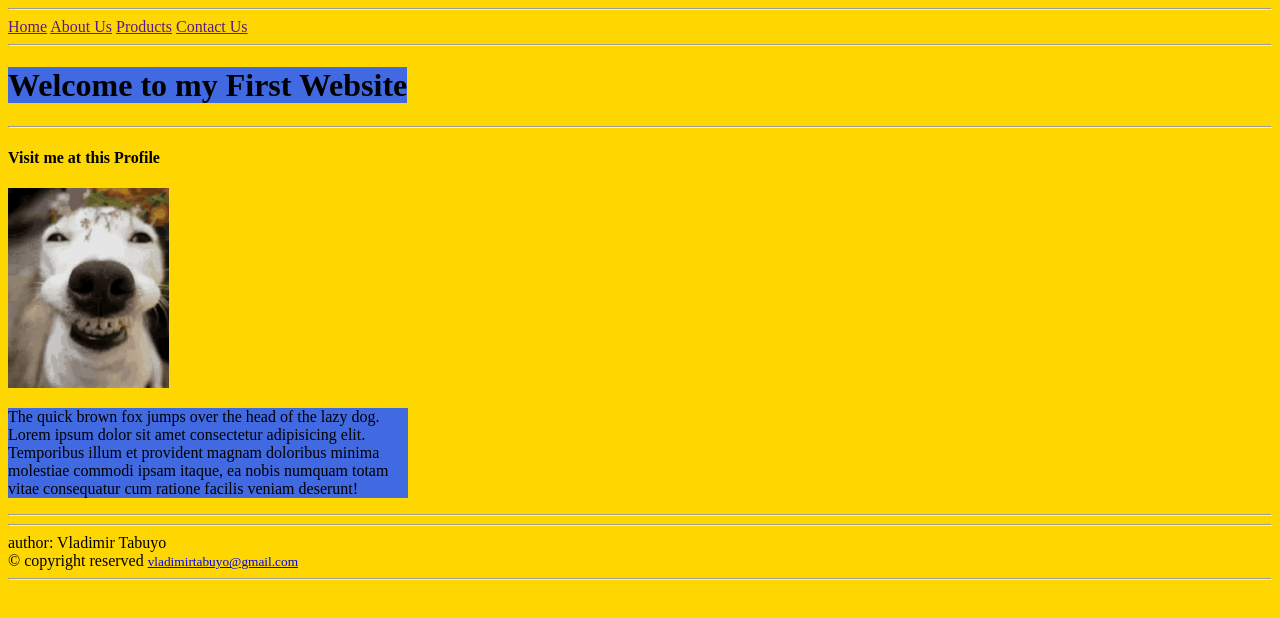
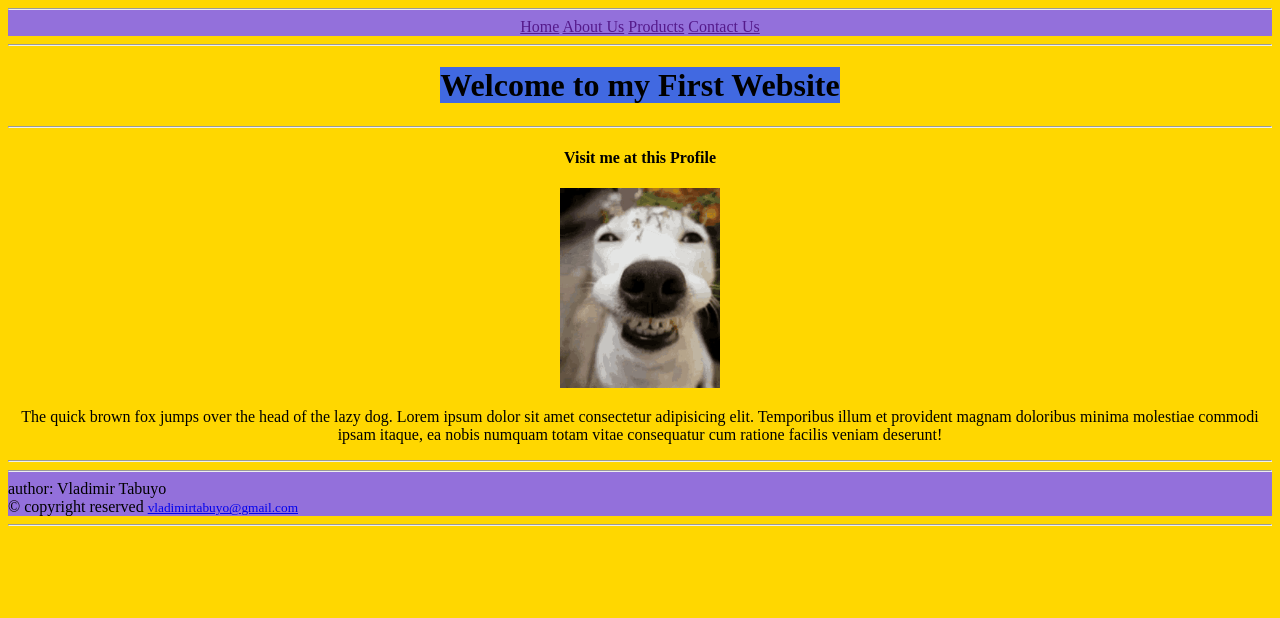
Before and after one commit to VTstatic/HMTL-CSS-JS-Basics-2023, a plain HTML site: page index.html in a window 1280 px wide. Drawn offline with Linux system fonts and the light colour scheme.

Commit message:
Episode 15 Header and Footer

```diff
--- a/index.html
+++ b/index.html
@@ -6,7 +6,7 @@
     <title>HTML-CSS-JS-Basics</title>
 </head>
 <body style="background-color: gold;">
-    <header>
+    <header style="background-color: mediumpurple; text-align: center;">
     <hr>
         <a href="">Home</a>
         <a href="">About Us</a>
@@ -14,19 +14,19 @@
         <a href="">Contact Us</a>
     </header>
     <hr>
-    <h1><span style="background-color: royalblue;">Welcome to my First Website</span></h1>
+    <h1 style="text-align: center;"><span style="background-color: royalblue; ">Welcome to my First Website</span></h1>
     <hr>
-    <main>
+    <main style="text-align: center;">
         <h4>Visit me at this Profile</h4>
         <a href="https://www.facebook.com/VladimirTabuyo33"><image src="images/dogsit2.gif" height="200"></a>
-        <div style="width: 400px;background-color: royalblue;">
+        <div style="sbackground-color: royalblue; align-items: center;">
             <p>The quick brown fox jumps over the head of the lazy dog.
                 Lorem ipsum dolor sit amet consectetur adipisicing elit. Temporibus illum et provident magnam doloribus minima molestiae commodi ipsam itaque, ea nobis numquam totam vitae consequatur cum ratione facilis veniam deserunt!
             </p>
         </div>
     </main>
     <hr>
-    <footer>
+    <footer style="background-color: mediumpurple;">
         <hr>
         author: Vladimir Tabuyo<br>
         &copy; copyright reserved
```
